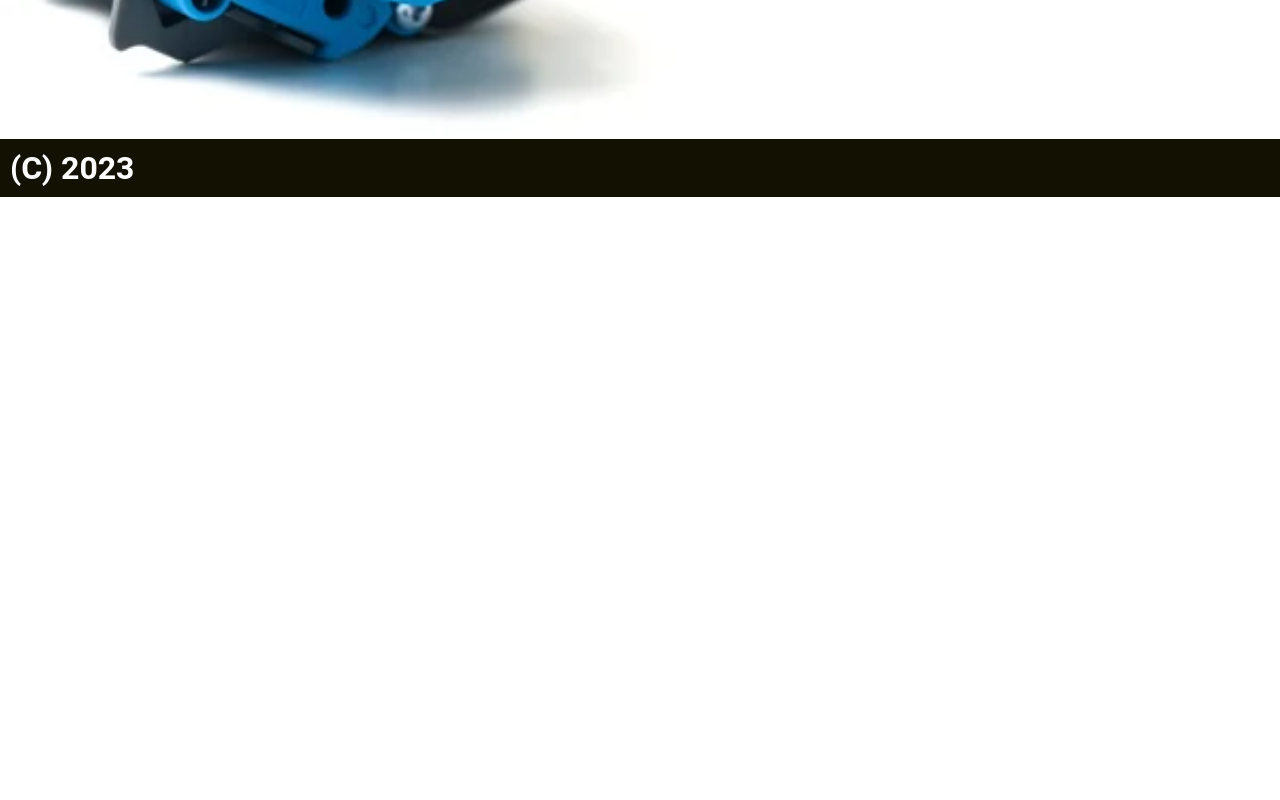
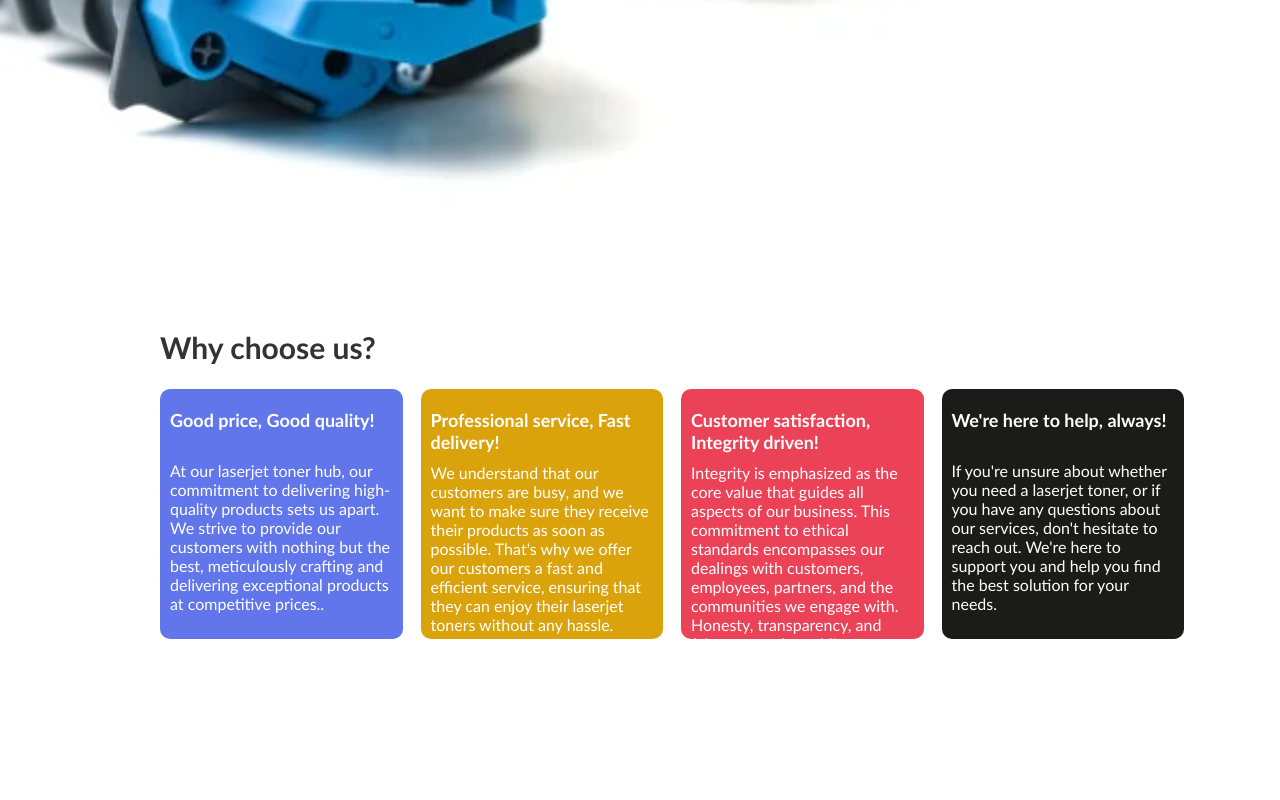
Before and after one commit to Tech8468/qumi-ori, a React (Create React App) app: page / in a window 1280 px wide. Shown: the part 600-1400 px from the top of the page. Before the commit the page ends 800 px from the top, so only its background shows below. Built offline with nearby package versions, Linux system fonts and the light colour scheme.

Commit message:
Second Commit  21 october

```diff
--- a/src/App.css
+++ b/src/App.css
@@ -14,6 +14,10 @@ body{
   background-image: url('./components/images/leaf-bg.png');
 } */
 
+
+/* .backgroundImg{
+  height: 800px;
+} */
 .navbar{
   display: flex;
   justify-content: space-between;
@@ -63,14 +67,17 @@ a{
   color: #F26000;
 }
 
+
+/* FOOTER CSS */
 .footer{
+  height: 200px;
   display: flex;
   justify-content: space-between;
-  padding: 10px;
+  /* padding: 10px; */
   background-color: rgb(19, 17, 1);
   margin-top: 200px;
   position: sticky;
-  bottom: 0;
+  /* bottom: 0; */
 }
 
 .footer h1{
@@ -96,11 +103,11 @@ a{
   text-decoration: none;
 }
 
-.backgroundImg{
+/* .backgroundImg{
   background-image: url('./components/img/backdrop.jpg');
   background-repeat: no-repeat;
   background-size: cover;
-}
+} */
 
 /* .aboutImg{
   background-image: url('./components/img/backdrop2.jpg');
@@ -109,19 +116,40 @@ a{
 
 } */
 
-.homeBanner{
-  height: 60vh;
+
+
+
+/* HOMEPAGE CSS */
+.homeBanner .section1{
+  width: 100%;
+  height: 850px;
+  background-image: url('./components/img/backdrop.jpg');
+  background-repeat: no-repeat;
+  background-size: cover;
+  /* height: 100vh; */
   align-items: center;
   justify-content: center;
   align-items: center;
   display: flex;
   flex-direction: column;
+  /* background-color: #333; */
+}
 
+.homeBanner {
+  height: auto;
+  align-items: center;
+  justify-content: center;
+  align-items: center;
+  display: flex;
+  flex-direction: column;
+  /* background-color: rgb(19, 17, 1); */
 }
 
 .homeBanner h1{
+  position: relative;
+  bottom: 100px;
   text-align: center;
-  margin-top: 150px;
+  /* margin-top: 150px; */
   font-family: 'Gill Sans', 'Gill Sans MT', Calibri, 'Trebuchet MS', sans-serif;
   font-weight: 700;
   font-size: 50px;
@@ -129,6 +157,8 @@ a{
 }
 
 .homeBanner p{
+  position: relative;
+  bottom: 80px;
   text-align: center;
   font-family: 'Gill Sans', 'Gill Sans MT', Calibri, 'Trebuchet MS', sans-serif;
   font-size: 20px;
@@ -139,15 +169,17 @@ a{
 
 .homeBanner button{
   text-decoration: none;
-  color: white;
+  color: rgb(8, 8, 8);
   padding: 10px;
   width: 100%;
   /* justify-content: center; */
   border: none;
   border-radius: 5px;
-  margin-top: 80px;
-  margin-right: 200px;
-  background-color: #FF9800;
+  /* margin-top: 80px;
+  margin-right: 200px; */
+  background: transparent;
+  border: 1px solid #FF9800;
+  /* background-color: #FF9800; */
   cursor: pointer;
   font-size: 20px;
   font-weight: 300;
@@ -155,16 +187,16 @@ a{
 }
 
 .homeBanner button:hover{
-  background-color: rgb(192, 175, 143);
+  background-color: #FF9800;
 }
 
-.homeBanner .bannerImg{
+/* .homeBanner .bannerImg{
   width: 90%;
-  /* background-color: black; */
+  background-color: black;
   height: 100%;
   margin-top: 80px;
   display: flex;
-}
+} */
 
 /* .homeBanner .bannerImg .card{
   width: 10%;
@@ -179,21 +211,215 @@ a{
   margin: 10px;
 } */
 
-.homeBanner .bannerImg .img1{
+/* .homeBanner .bannerImg .img1{
   width: 350px;
+} */
+
+/* .homeBanner .bannerImg .img2{
+  width: 350px;
+} */
+
+/* .homeBanner .bannerImg .img3{
+  width: 350px;
+} */
+
+/* .homeBanner .bannerImg .img4{
+  width: 350px;
+} */
+
+.homeBanner .section2{
+  width: 100%;
+  height: 700px;
+  display: block;
+  /* background-color: #afadad; */
 }
 
-.homeBanner .bannerImg .img2{
-  width: 350px;
+.homeBanner .section2 .col1{
+  width: 80%;
+  height: 80px;
+  position: relative;
+  left: 160px;
+  /* background-color: #f5f5f5; */
+  display: flex;
+
+  /* flex-direction: column;
+  align-items: center;
+  justify-content: center; */
 }
 
-.homeBanner .bannerImg .img3{
-  width: 350px;
+.homeBanner .section2 .col1 h1{
+  color: #333;
+  font-size: 30px;
+  font-weight: 700;
+  position: relative;
+  top: 60px;
+  transform: translateY(-50%);
 }
 
-.homeBanner .bannerImg .img4{
-  width: 350px;
+.homeBanner .section2 .col2{
+  width: 80%;
+  height: 500px;
+  position: relative;
+  top: 0px;
+  left: 160px;
+  gap: 18px;
+  /* background-color: #bfddab; */
+  display: flex;
+  /* padding: 5px; */
+
+  /* flex-direction: column;
+  align-items: center;
+  justify-content: center; */
 }
+
+.homeBanner .section2 .col2 .tab1{
+  width: 40%;
+  height: 230px;
+  position: relative;
+  top: 0px;
+  background-color: #6276eb;
+  display: block;
+  padding: 10px;
+  border-radius: 10px;
+
+  /* flex-direction: column;
+  align-items: center;
+  justify-content: center; */
+}
+
+.homeBanner .section2 .col2 .tab1 h1{
+  color: white;
+  font-size: 18px;
+  font-weight: 700;
+  text-align: left;
+  position: relative;
+  top: 10px;
+  /* margin-bottom: 50px; */
+}
+
+.homeBanner .section2 .col2 .tab1 p{
+  color: white;
+  font-size: 16px;
+  font-weight: 400;
+  text-align: left;
+  position: relative;
+  top: 40px;
+
+  /* margin-bottom: 50px; */
+}
+
+.homeBanner .section2 .col2 .tab2{
+  width: 40%;
+  height: 230px;
+  position: relative;
+  top: 0px;
+  background-color: #daa20b;
+  display: block;
+  padding: 10px;
+  border-radius: 10px;
+
+  /* flex-direction: column;
+  align-items: center;
+  justify-content: center; */
+}
+
+.homeBanner .section2 .col2 .tab2 h1{
+  color: white;
+  font-size: 18px;
+  font-weight: 700;
+  text-align: left;
+  position: relative;
+  top: 10px;
+  /* margin-bottom: 50px; */
+}
+
+.homeBanner .section2 .col2 .tab2 p{
+  color: white;
+  font-size: 16px;
+  font-weight: 400;
+  text-align: left;
+  position: relative;
+  top: 20px;
+  /* margin-bottom: 50px; */
+}
+
+.homeBanner .section2 .col2 .tab3{
+  width: 40%;
+  height: 230px;
+  position: relative;
+  top: 0px;
+  background-color: #ec4258;
+  display: block;
+  padding: 10px;
+  border-radius: 10px;
+
+  /* flex-direction: column;
+  align-items: center;
+  justify-content: center; */
+}
+
+.homeBanner .section2 .col2 .tab3 h1{
+  color: white;
+  font-size: 18px;
+  font-weight: 700;
+  text-align: left;
+  position: relative;
+  top: 10px;
+  /* margin-bottom: 50px; */
+}
+
+.homeBanner .section2 .col2 .tab3 p{
+  color: white;
+  font-size: 16px;
+  font-weight: 400;
+  text-align: left;
+  position: relative;
+  top: 20px;
+  /* margin-bottom: 50px; */
+}
+
+.homeBanner .section2 .col2 .tab4{
+  width: 40%;
+  height: 230px;
+  position: relative;
+  top: 0px;
+  background-color: #1b1b19;
+  display: block;
+  padding: 10px;
+  border-radius: 10px;
+
+  /* flex-direction: column;
+  align-items: center;
+  justify-content: center; */
+}
+
+.homeBanner .section2 .col2 .tab4 h1{
+  color: white;
+  font-size: 18px;
+  font-weight: 700;
+  text-align: left;
+  position: relative;
+  top: 10px;
+  /* margin-bottom: 50px; */
+}
+
+.homeBanner .section2 .col2 .tab4 p{
+  color: white;
+  font-size: 16px;
+  font-weight: 400;
+  text-align: left;
+  position: relative;
+  top: 40px;
+  /* margin-bottom: 50px; */
+}
+
+
+
+
+
+
+
+
 
 .menuBanner{
   width: 100%;
--- a/src/components/Footer.js
+++ b/src/components/Footer.js
@@ -1,11 +1,18 @@
 function Footer() {
-    return (
-        <div className="footer">
-            <h1 className="log">
-                (C) 2023
-            </h1>
-        </div>
-    )
+  return (
+    <div className="footer">
+      <div>
+        <h1 className="log">Qumi-Ori Resources</h1>
+      </div>
+      <div>
+        <ul>
+          <li>About Us</li>
+          <li>Product</li>
+          <li>Contact Us</li>
+        </ul>
+      </div>
+    </div>
+  );
 }
 
 export default Footer;
--- a/src/components/Home.js
+++ b/src/components/Home.js
@@ -1,16 +1,63 @@
-import React from 'react';
-import {Link} from "react-router-dom";
+import React from "react";
+import { Link } from "react-router-dom";
 
 function Home() {
-    return (
-        <div className="homeBanner">
-            <h1>
-                Welcome to your Laserjet Toner Hub
-            </h1>
-            <p> ...quality product, best value...</p>
+  return (
+    <div className="homeBanner">
+      <div className="section1">
+        <h1>Welcome to your Laserjet Toner Hub</h1>
+        <p> ...quality product, best value...</p>
 
-            <Link to="/about"><button className='menuBtn'>Enter to take a tour</button></Link>
+        <Link to="/about">
+          <button className="menuBtn">Enter to take a tour</button>
+        </Link>
+      </div>
+      <div className="section2">
+        <div className="col1">
+          <h1>Why choose us?</h1>
         </div>
-    )
+        <div className="col2">
+          <div className="tab1">
+            <h1>Good price, Good quality!</h1>
+            <p>
+              At our laserjet toner hub, our commitment to delivering
+              high-quality products sets us apart. We strive to provide our
+              customers with nothing but the best, meticulously crafting and
+              delivering exceptional products at competitive prices..
+            </p>
+          </div>
+          <div className="tab2">
+            <h1>Professional service, Fast delivery!</h1>
+            <p>
+              We understand that our customers are busy, and we want to make
+              sure they receive their products as soon as possible. That's why
+              we offer our customers a fast and efficient service, ensuring that
+              they can enjoy their laserjet toners without any hassle.
+            </p>
+          </div>
+          <div className="tab3">
+            <h1>Customer satisfaction, Integrity driven!</h1>
+            <p>
+              Integrity is emphasized as the core value that guides all aspects
+              of our business. This commitment to ethical standards encompasses
+              our dealings with customers, employees, partners, and the
+              communities we engage with. Honesty, transparency, and fairness
+              are the guiding principles behind every business practice we
+              undertake.
+            </p>
+          </div>
+          <div className="tab4">
+            <h1>We're here to help, always!</h1>
+            <p>
+              If you're unsure about whether you need a laserjet toner, or if you
+              have any questions about our services, don't hesitate to reach out.
+              We're here to support you and help you find the best solution for your
+              needs.
+            </p>
+          </div>
+        </div>
+      </div>
+    </div>
+  );
 }
 export default Home;
```
